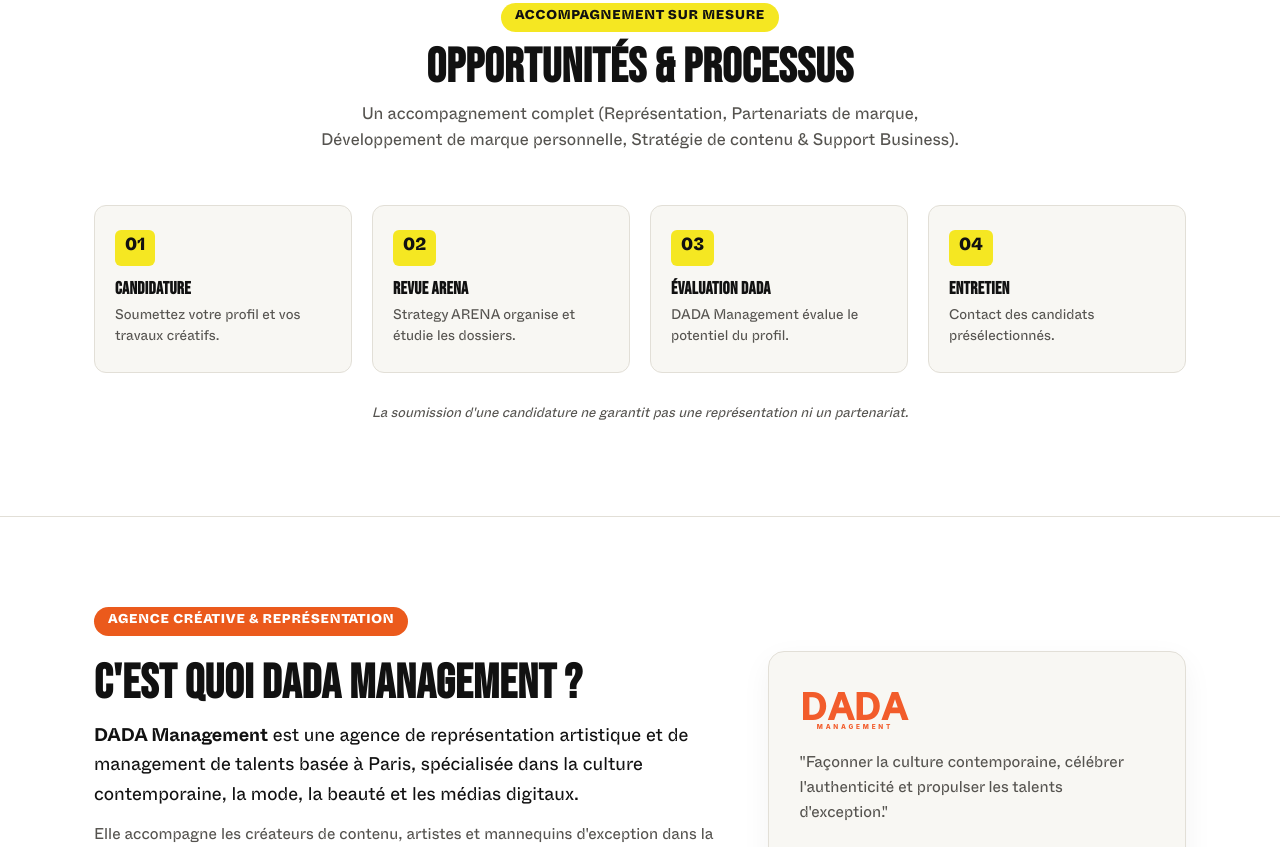
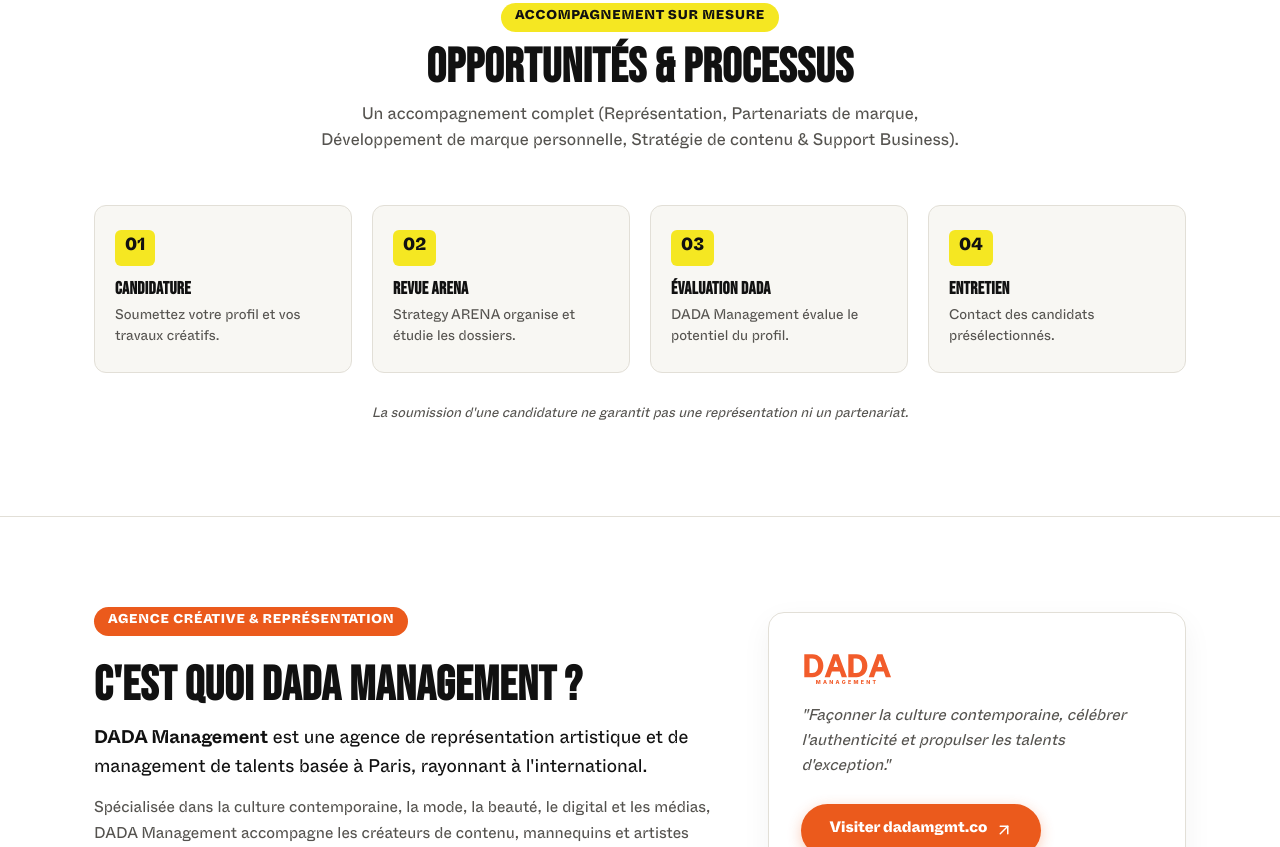
Before and after one commit to Talesman-index/ARENA, a website: page dada-talent-search.html in a window 1280 px wide. Shown: the part 1953-2800 px from the top of the page. Drawn offline with nearby package versions, Linux system fonts and the light colour scheme.

Commit message:
fix: Clean up about DADA Management layout, remove duplicate button overlap & add crisp card box styling

```diff
--- a/dada-talent-search.css
+++ b/dada-talent-search.css
@@ -604,19 +604,49 @@
 }
 
 .dada-about-card-box {
-    background-color: var(--bg-main);
+    background-color: #FFFFFF;
     border: 1px solid var(--border-color);
     border-radius: var(--radius-lg);
-    padding: 36px 30px;
+    padding: 38px 32px;
     box-shadow: var(--shadow-soft);
+}
+
+.dada-about-quote {
+    font-size: 0.98rem;
+    color: var(--text-muted);
+    line-height: 1.6;
+    margin: 0;
+    font-style: italic;
+}
+
+.dada-btn-dada-site {
+    display: inline-flex;
+    align-items: center;
+    justify-content: center;
+    gap: 8px;
+    background-color: var(--dada-orange);
+    color: #FFFFFF !important;
+    font-size: 0.95rem;
+    font-weight: 800;
+    padding: 14px 28px;
+    border-radius: var(--radius-pill);
+    text-decoration: none;
+    transition: background-color 0.2s ease, transform 0.2s ease;
+    box-shadow: 0 4px 14px rgba(235, 90, 28, 0.3);
+}
+
+.dada-btn-dada-site:hover {
+    background-color: var(--dada-orange-hover);
+    transform: translateY(-2px);
 }
 
 @media (max-width: 992px) {
     .dada-about-grid {
         grid-template-columns: 1fr;
-        gap: 32px;
+        gap: 36px;
     }
 }
+
 
 
 /* FAQ SECTION */
--- a/dada-talent-search.html
+++ b/dada-talent-search.html
@@ -252,32 +252,32 @@
         <section class="dada-section-clean dada-bg-soft" id="about-dada">
             <div class="dada-container">
                 <div class="dada-about-grid">
+
                     <div class="dada-about-content">
                         <span class="dada-sub-badge" style="background-color: var(--dada-orange); color: #FFFFFF;">Agence Créative & Représentation</span>
-                        <h2 class="dada-section-title" style="margin-top: 12px;">C'est quoi DADA Management ?</h2>
+                        <h2 class="dada-section-title" style="margin-top: 14px;">C'est quoi DADA Management ?</h2>
                         <p class="dada-about-lead">
-                            <strong>DADA Management</strong> est une agence de représentation artistique et de management de talents basée à Paris, spécialisée dans la culture contemporaine, la mode, la beauté et les médias digitaux.
+                            <strong>DADA Management</strong> est une agence de représentation artistique et de management de talents basée à Paris, rayonnant à l'international.
                         </p>
                         <p class="dada-about-body">
-                            Elle accompagne les créateurs de contenu, artistes et mannequins d'exception dans la structuration de leur carrière, le développement de leur marque personnelle et la négociation de partenariats commerciaux à fort impact.
+                            Spécialisée dans la culture contemporaine, la mode, la beauté, le digital et les médias, DADA Management accompagne les créateurs de contenu, mannequins et artistes d'exception dans la structuration de leur carrière, le développement de leur marque personnelle et la négociation de partenariats commerciaux à fort impact.
                         </p>
-                        <div style="margin-top: 24px;">
-                            <a href="https://www.dadamgmt.co/" target="_blank" rel="noopener noreferrer" class="dada-btn-main" style="background-color: #111111; color: #FFFFFF; font-weight: 700;">
-                                Découvrir DADA Management <i data-lucide="external-link" style="width: 16px; height: 16px;"></i>
-                            </a>
+                    </div>
+
+                    <div class="dada-about-visual">
+                        <div class="dada-about-card-box">
+                            <img src="/images/dada-logo.svg" alt="DADA Management Logo" style="height: 36px; margin-bottom: 18px; display: block;">
+                            <p class="dada-about-quote">
+                                "Façonner la culture contemporaine, célébrer l'authenticité et propulser les talents d'exception."
+                            </p>
+                            <div style="margin-top: 24px;">
+                                <a href="https://www.dadamgmt.co/" target="_blank" rel="noopener noreferrer" class="dada-btn-dada-site">
+                                    Visiter dadamgmt.co <i data-lucide="arrow-up-right" style="width: 18px; height: 18px;"></i>
+                                </a>
+                            </div>
                         </div>
                     </div>
-                    <div class="dada-about-visual">
-                        <div class="dada-about-card-box">
-                            <img src="/images/dada-logo.svg" alt="DADA Management Logo" style="height: 44px; margin-bottom: 20px; display: block;">
-                            <p style="font-size: 0.98rem; color: #55534F; line-height: 1.6; margin-bottom: 20px;">
-                                "Façonner la culture contemporaine, célébrer l'authenticité et propulser les talents d'exception."
-                            </p>
-                            <a href="https://www.dadamgmt.co/" target="_blank" rel="noopener noreferrer" style="color: var(--dada-orange); font-weight: 800; font-size: 0.95rem; text-decoration: none; display: inline-flex; align-items: center; gap: 6px;">
-                                Visiter dadamgmt.co <i data-lucide="arrow-up-right" style="width: 18px; height: 18px;"></i>
-                            </a>
-                        </div>
-                    </div>
+
                 </div>
             </div>
         </section>
```
